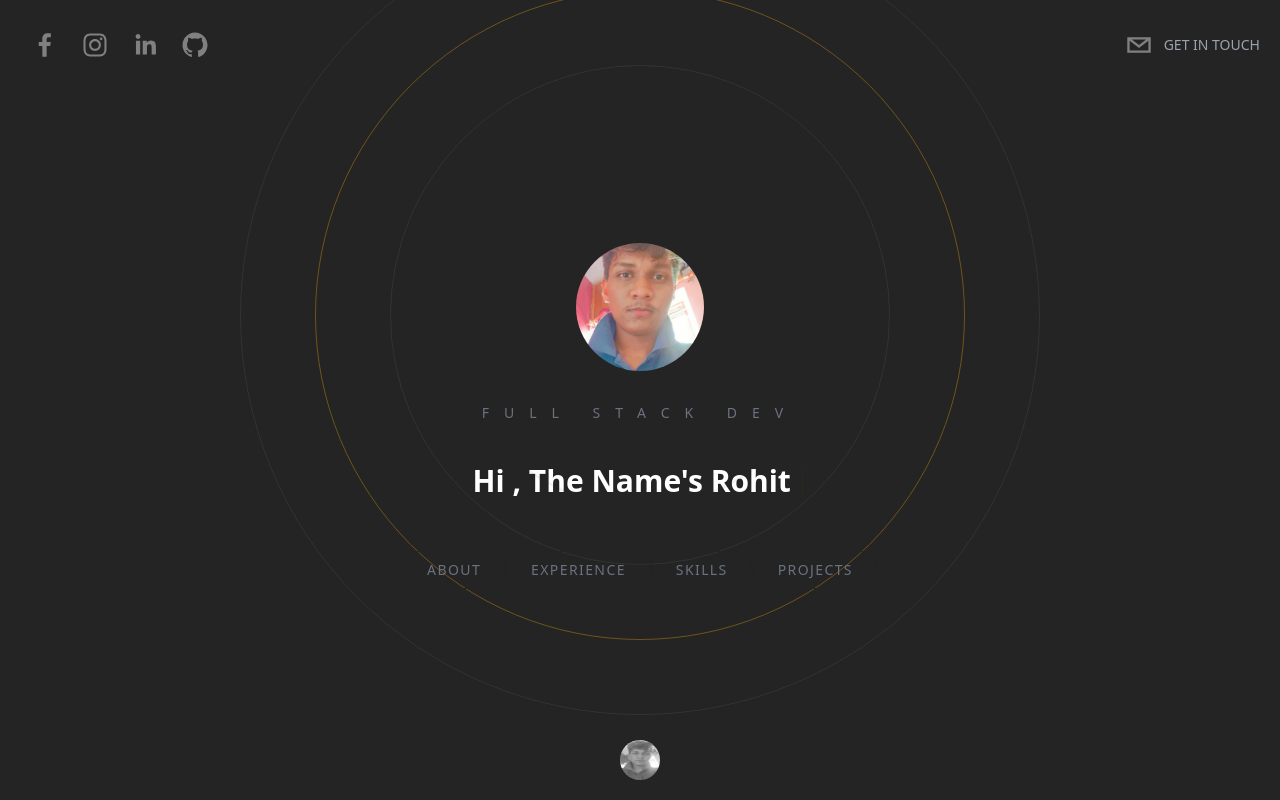
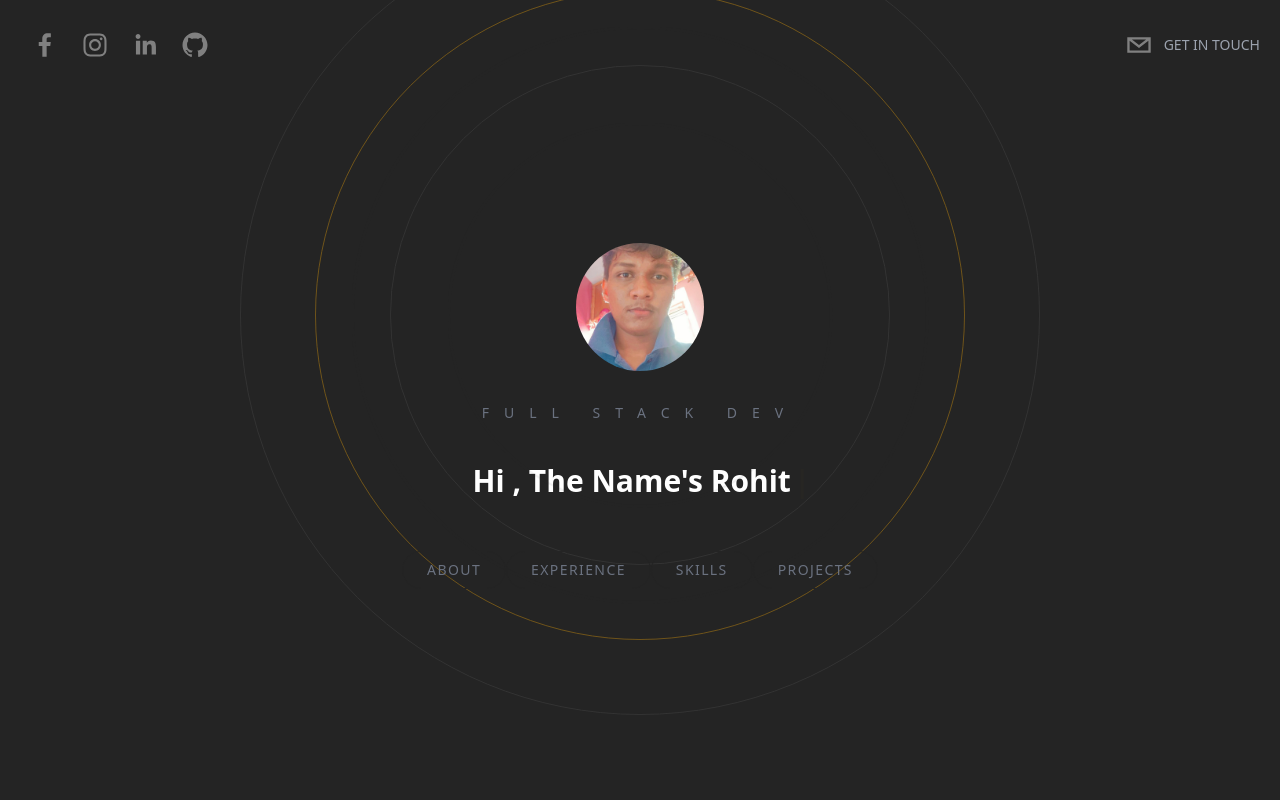
Before and after one commit to Rohithegade02/Protfolio, a Next.js app: page / in a window 1280 px wide. Built offline with nearby package versions, Linux system fonts and the light colour scheme.

Commit message:
updated experience card

```diff
--- a/components/Project.js
+++ b/components/Project.js
@@ -4,34 +4,34 @@ import { motion } from "framer-motion";
 function Project() {
   const projects = [
     {
-      img: "https://encrypted-tbn0.gstatic.com/images?q=tbn:ANd9GcS7OffG4DlY0wvhkc7gp2AHG6M4KHOcUEBEFP7huakb5GMqWIkreI0s7MKW9CvThPK5fwI&usqp=CAU",
+      img: "https://cdn.sanity.io/images/ozwoeorl/production/c33fa53e671b390022047be680e5a72c09e498e5-10000x7500.png",
       name: "Rider App (Uber Clone)",
       description:
-        " 🛒🛒This is a Amazon Shopping Site's clone version created using ReactJs. Here we can able to add your items to the cart and also able to purchase the products using your card via stripe payment  method",
+        "Built with React Native for handling the user interface, Google Maps for rendering maps with directions, stripe for handling payments, serverless Postgres for managing databases, and styled with TailwindCSS, Uber Clone is a perfect mobile app.",
       git: "https://github.com/Rohithegade02/uber-clone",
-      demo: "https://clone-17862.web.app/",
+      demo: "",
       techno: [
         {
           img1: "https://cdn.sanity.io/images/ozwoeorl/production/0b5634b00998cd9c85c300ebd66962b4555d6b84-1200x630.png?w=2000&fit=max&auto=format",
-          img2: "https://cdn.sanity.io/images/ozwoeorl/production/af8a94a4e1400ea5eb033c1bd913570c66bad349-1200x600.webp?w=2000&fit=max&auto=format",
-          img3: "https://cdn.sanity.io/images/ozwoeorl/production/8473fd46d7dffba4283ef5494b7a5677d196b961-260x260.jpg?w=2000&fit=max&auto=format",
-          img4: "https://cdn.sanity.io/images/ozwoeorl/production/0cfc0be6b6615afb3b16b65c7c99b546c41351a9-1280x1280.webp?w=2000&fit=max&auto=format",
+          img2: "https://cdn.sanity.io/images/ozwoeorl/production/0d42a1ba8528383571bd33361f6edb7118bd6c4a-144x144.png",
+          img3: "https://cdn.sanity.io/images/ozwoeorl/production/7ef9964e6d7067f1beed8cb12dccd96df1e54b0d-192x198.jpg",
+          img4: "",
         },
       ],
     },
     {
-      img: "https://cdn.sanity.io/images/ozwoeorl/production/9c5da2b380f90716d54b32f634c42fec503c1561-1000x750.webp?w=200&fit=max&auto=format",
-      name: "Discord Clone",
+      img: "https://cdn.sanity.io/images/ozwoeorl/production/c5e65c15bcf5172b39a69da5d3f8307b6226fb61-10000x7500.png",
+      name: "Learn Management App ",
       description:
-        " Discord (with unique roles in each server,image auto render video links in messages, discord loading logo between page renderings) with React, React Router, Tailwind CSS and firebase as backend",
-      git: "https://github.com/Rohithegade02/Discord-Clone",
-      demo: "https://discordclone-three.vercel.app/",
+        "Developed the Learning Management app in a native app based on the Figma design . Implemented features like a wishlist and personalized content recommendations based on user behavior, utilizing Zustand for state management.",
+      git: "https://github.com/Rohithegade02/lms-native-app",
+      demo: "",
       techno: [
         {
           img1: "https://cdn.sanity.io/images/ozwoeorl/production/0b5634b00998cd9c85c300ebd66962b4555d6b84-1200x630.png?w=2000&fit=max&auto=format",
-          img2: "https://cdn.sanity.io/images/ozwoeorl/production/af8a94a4e1400ea5eb033c1bd913570c66bad349-1200x600.webp?w=2000&fit=max&auto=format",
-          img3: "https://cdn.sanity.io/images/ozwoeorl/production/8473fd46d7dffba4283ef5494b7a5677d196b961-260x260.jpg?w=2000&fit=max&auto=format",
-          img4: "https://cdn.sanity.io/images/ozwoeorl/production/e285efaab9a759d07eaa1b6155ac36d72d45f4ab-1200x1200.jpg?w=2000&fit=max&auto=format",
+          img2: "",
+          img3: "",
+          img4: "",
         },
       ],
     },
@@ -95,11 +95,11 @@ function Project() {
       <h3 className="absolute top-24 uppercase tracking-[20px] text-gray-500 text-2xl ">
         Projects
       </h3>
-      <div className=" scrollbar-track-gray-400/20 scrollbar scrollbar-thin scrollbar-thumb-[#f7ab0a]/80 relative w-full flex overflow-x-scroll overflow-y-hidden snap-x snap-mandatory z-20">
+      <div className=" scrollbar-track-gray-400/20 scrollbar  scrollbar-thumb-[#f7ab0a]/80 relative w-full flex overflow-x-scroll overflow-y-hidden snap-x snap-mandatory z-20">
         {projects.map((project, i) => (
           <div
             key={i}
-            className="w-screen flex-shrink-0 snap-center flex flex-col space-y-5 items-center justify-center p-20 md:p-44 h-screen"
+            className="w-screen mt-32 flex-shrink-0 snap-center flex flex-col space-y-5 items-center justify-center p-20 md:p-44 h-screen"
           >
             <motion.img
               initial={{
@@ -111,9 +111,9 @@ function Project() {
               viewport={{ once: true }}
               src={project.img}
               alt=""
-              className="h-25 w-30 object-center object-fill"
+              className="h-[350px] w-full rounded-md object-center object-contain"
             />
-            <div className="space-y-10 px-0 md:px-10 max-w-4xl">
+            <div className="space-y-2 px-0 md:px-10 max-w-4xl">
               <h4 className="text-2xl font-semibold text-center ">
                 <span className="underline decoration-[#f7ab0a]/50">
                   {" "}
@@ -131,18 +131,27 @@ function Project() {
                       className=" h-10 w-10 rounded-full object-cover "
                       src={technologies.img1}
                     />
-                    <img
+                   {
+                      technologies.img2 &&
+                      <img
                       className=" h-10 w-10 rounded-full object-cover "
                       src={technologies.img2}
                     />
-                    <img
+                   }
+                    {
+                      technologies.img3 &&
+                      <img
                       className=" h-10 w-10 rounded-full object-cover "
                       src={technologies.img3}
                     />
-                    <img
+                    }
+                    {
+                      technologies.img4 &&
+                      <img
                       className=" h-10 w-10 rounded-full object-cover "
                       src={technologies.img4}
                     />
+                    }
                   </div>
                 ))}
               </div>
--- a/pages/index.js
+++ b/pages/index.js
@@ -36,17 +36,7 @@ export default function Home() {
       <section id="contact" className="snap-start">
         <ContactMe />
       </section>
-      <Link href="#hero">
-        <footer className="sticky bottom-5 w-full cursor-pointer">
-          <div className="flex items-center justify-center">
-            <img
-              className="h-10 w-10 rounded-full filter grayscale hover:grayscale-0 cursor-pointer"
-              src="me1.jpg"
-              alt=""
-            />
-          </div>
-        </footer>
-      </Link>
+
     </div>
   );
 }
```
